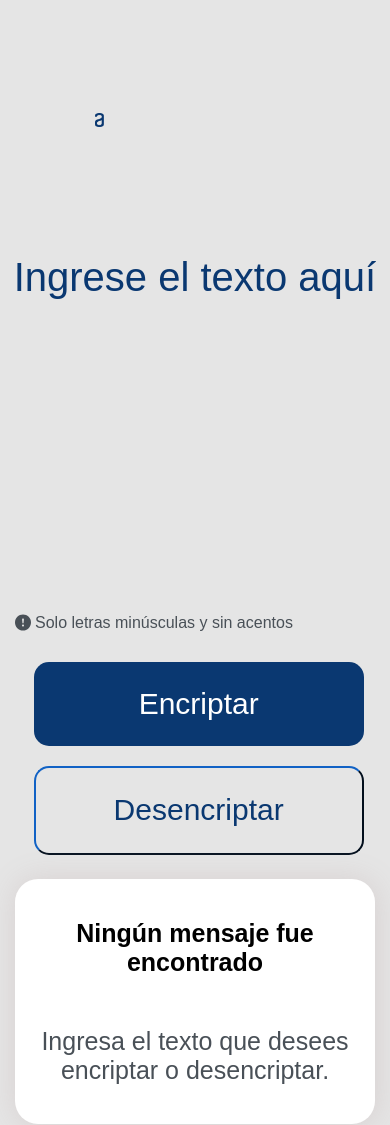
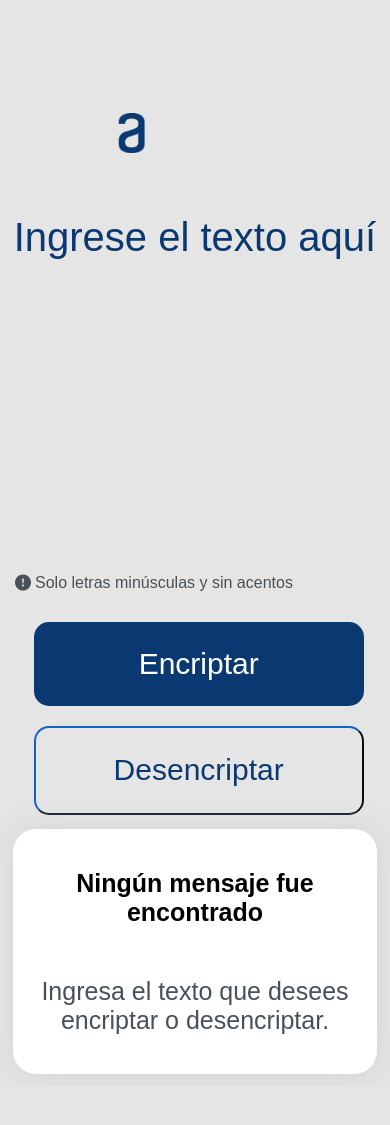
Before and after one commit to ValencianoAlan/Encriptador-Challenge, a plain HTML site: page index.html in a window 390 px wide. After the commit the page ends 1087 px from the top, so only its background shows below. Drawn offline with Linux system fonts and the light colour scheme.

Commit message:
Redimensionando margenes

```diff
--- a/css/style.css
+++ b/css/style.css
@@ -157,7 +157,7 @@ body {
 
     /* logos alura */
     .logo__Alura {
-        width: 35px;
+        width: 100px;
         display: block;
         position: absolute;
         top: 100px;
@@ -172,7 +172,7 @@ body {
 
     /* campo de textarea */
     .container {
-        margin-top: 190px;
+        margin-top: 150px;
     }
 
     .areaEncriptar {
@@ -203,7 +203,7 @@ body {
     }
 
     .cuadro__aside {
-        margin: 3% 1% ;
+        margin: 1px;
         height: auto;
 
     }
```
